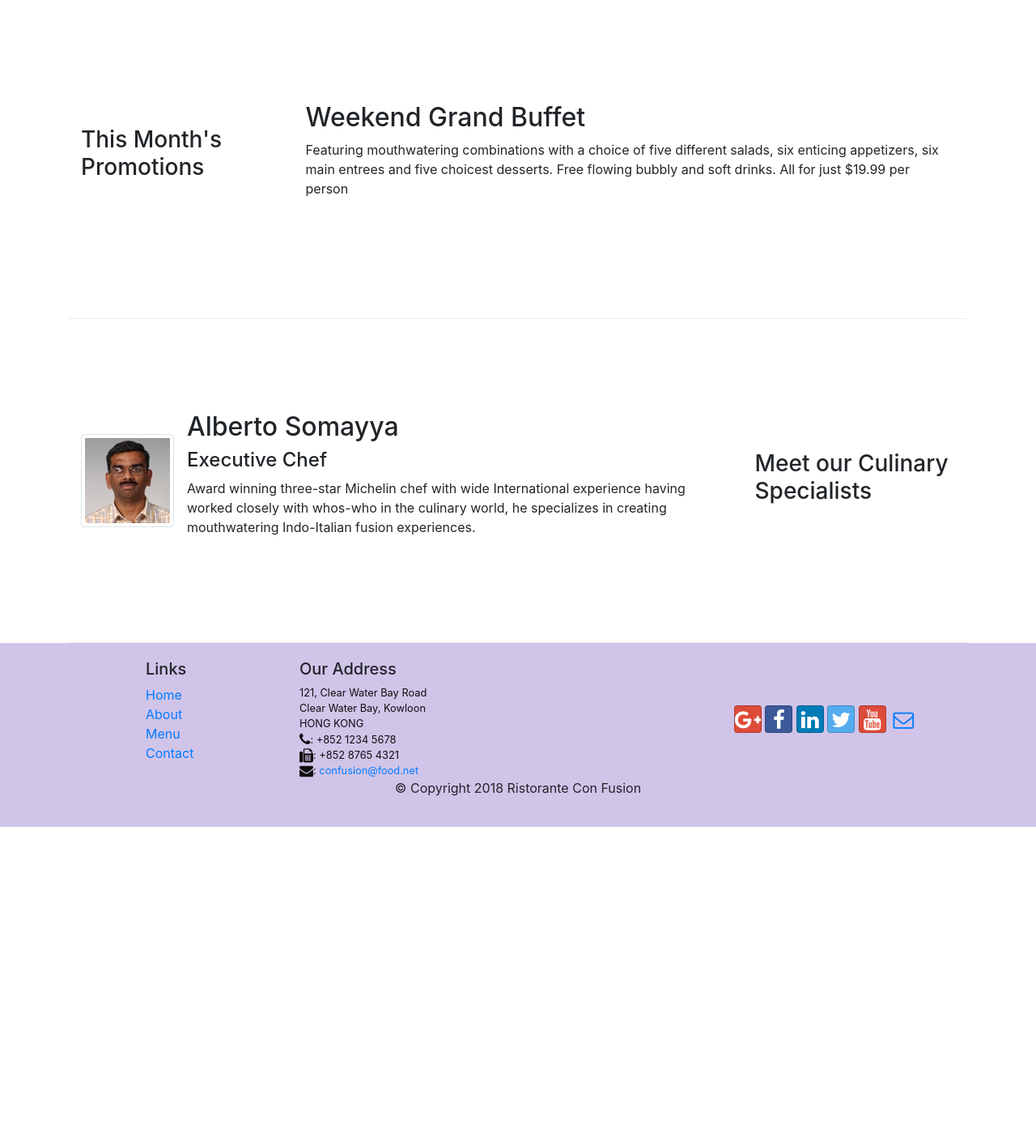
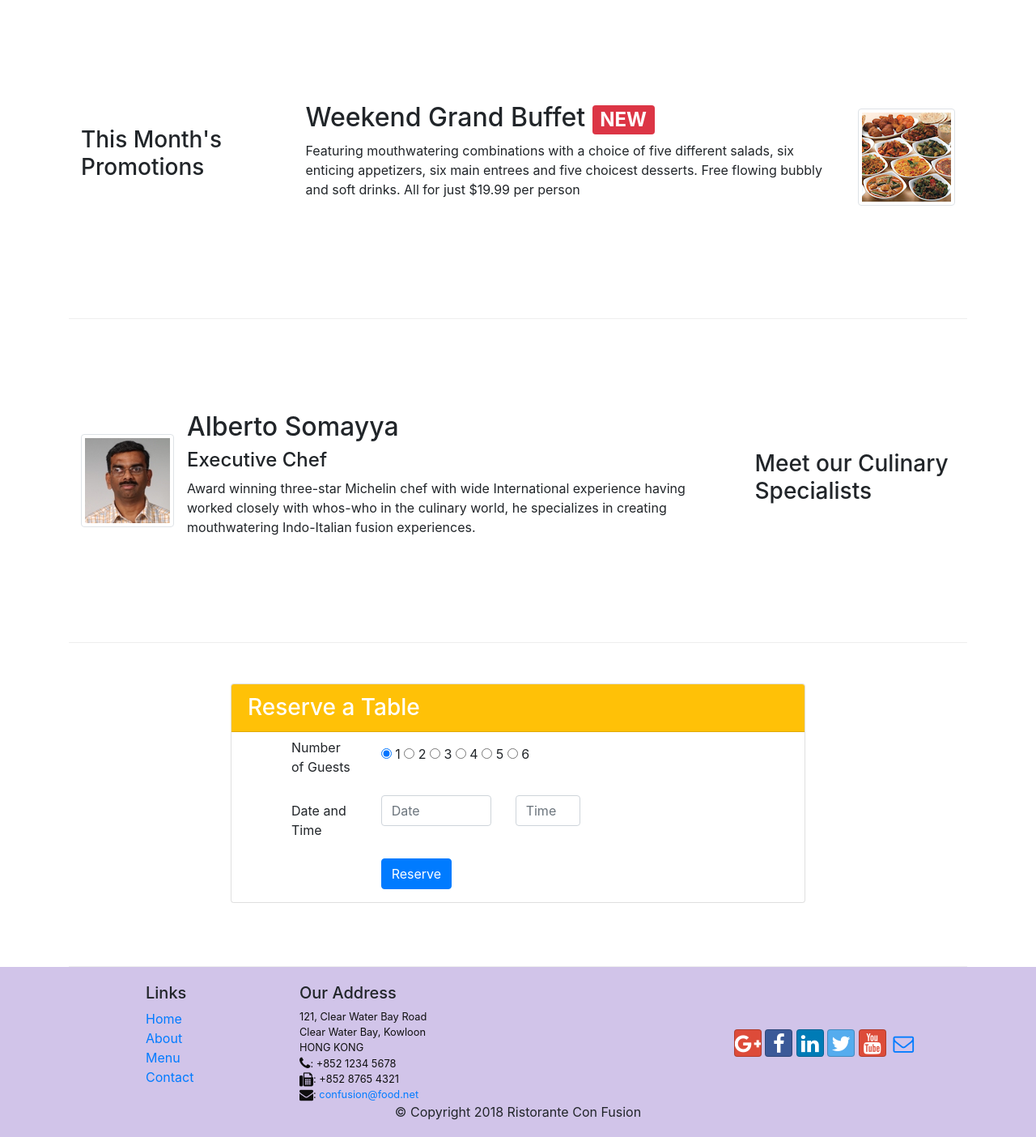
Before and after one commit to dineshbode/conFusion, a website: page index.html in a window 1280 px wide. Shown: the part 740-2144 px from the top of the page at 81% size. Before the commit the page ends 1761 px from the top, so only its background shows below. Drawn offline with nearby package versions, Linux system fonts and the light colour scheme.

Commit message:
Assignment 2 and tabs

```diff
--- a/css/styles.css
+++ b/css/styles.css
@@ -30,3 +30,9 @@ body{
 .navbar-dark{
     background-color: #512DA8;
 }
+.tab-content{
+    border-left: 1px solid #ddd;
+    border-right: 1px solid #ddd;
+    border-bottom: 1px solid #ddd;
+    padding: 10px;
+}
--- a/index.html
+++ b/index.html
@@ -41,8 +41,13 @@
                     <h1>Ristorante con Fusion</h1>
                     <p>We take inspiration from the World's best cuisines, and create a unique fusion experience. Our lipsmacking creations will tickle your culinary senses!</p>
                 </div>
-                <div class="col-12 col-sm-6 align-self-center">
+                <div class="col-sm-2 align-self-center">
                         <img src="img/logo.png" class="img-fluid">
+                </div>
+                <div class="col-sm-4 d-flex align-self-center justify-content-center">
+                <button class="btn btn-sm btn-warning col-sm-6">
+                    <a href="#reserve-table" style="text-decoration: none">Reserve Table</a>
+                </button>
                 </div>
             </div>
         </div>
@@ -58,21 +63,27 @@
                     <img class="d-flex mr-3 img-thumbnail align-self-center"
                         src="img/uthappizza.png" alt="uthappizza">
                     <div class="media-body">
-                        <h2 class="mt-0">Uthappizza</h2>
+                        <h2 class="mt-0">Uthappizza <span class="badge badge-danger">HOT</span> <span class="badge badge-pill badge-secondary">$4.99</span></h2>
                         <p class="d-none d-sm-block">A unique combination of Indian Uthappam (pancake) and Italian pizza, topped with Cerignola olives, ripe vine cherry tomatoes, Vidalia onion, Guntur chillies and Buffalo Paneer.</p>
                     </div>
                 </div>
               </div>
         </div>
 
-
         <div class="row row-content  align-items-center">
             <div class="col-12 col-sm-4 col-md-3">
                 <h3>This Month's Promotions</h3>
             </div>
-            <div class="col col-sm col-md">
-                <h2>Weekend Grand Buffet</h2>
-                <p class="d-none d-sm-block">Featuring mouthwatering combinations with a choice of five different salads, six enticing appetizers, six main entrees and five choicest desserts. Free flowing bubbly and soft drinks. All for just $19.99 per person </p>
+
+            <div class="col col-sm-8 order-sm-last col-md">
+                <div class="media">
+                    <div class="media-body">
+                            <h2 class ="mt-0">Weekend Grand Buffet <span class="badge badge-danger">NEW</span></h2>
+                            <p class="d-none d-sm-block">Featuring mouthwatering combinations with a choice of five different salads, six enticing appetizers, six main entrees and five choicest desserts. Free flowing bubbly and soft drinks. All for just $19.99 per person </p>
+                    </div>
+                    <img class="d-flex ml-3 img-thumbnail align-self-center"
+                        src="img/buffet.png" alt="buffet">
+                </div>
             </div>
         </div>
 
@@ -89,6 +100,53 @@
                             <p class="d-none d-sm-block">Award winning three-star Michelin chef with wide International experience having worked closely with whos-who in the culinary world, he specializes in creating mouthwatering Indo-Italian fusion experiences. </p>
                     </div>
                 </div>
+            </div>
+        </div>
+        <div class="row row-content d-flex justify-content-center">
+            <div class="col-12 col-sm-8">
+                    <div class="card" id="reserve-table">
+                    <h3 class="card-header bg-warning text-white">Reserve a Table</h3>
+                    <form>
+                        <div class="form-group row d-flex offset-1">
+                            <label for="optradio" class="col col-sm-2 col-form-label">Number of Guests</label>
+                            <div class="col-12 col-sm-5 " style="margin-top:15px;">
+                                <label class="radio-inline">
+                                    <input type="radio" id="optradio" name="optradio" checked> 1
+                                </label>
+                                <label class="radio-inline">
+                                    <input type="radio" id="optradio" name="optradio"> 2
+                                </label>
+                                <label class="radio-inline">
+                                    <input type="radio" id="optradio" name="optradio"> 3
+                                </label>
+                                <label class="radio-inline">
+                                        <input type="radio" id="optradio" name="optradio"> 4
+                                </label>
+                                <label class="radio-inline">
+                                        <input type="radio" id="optradio" name="optradio"> 5
+                                </label>
+                                <label class="radio-inline">
+                                        <input type="radio" id="optradio" name="optradio"> 6
+                                </label>
+                            </div>
+                        </div>
+                        <div class="form-group row offset-1">
+                            <label for="date-time" class="col-12 col-sm-2 col-form-label">Date and Time</label>
+                            <div class="col-12 col-sm-3">
+                                <input class="form-control" type="text" id="date-time" placeholder="Date">
+                            </div>
+                            <div class="col-12 col-sm-2">
+                                <input class="form-control" type="text" id="date-time" placeholder="Time">
+                            </div>
+                        </div>
+                        <div class="form-group row d-flex offset-1">
+                            <div class="col-12 col-sm-2"> </div>
+                            <div class="col-12 col-sm-4">
+                                <button class="btn btn-primary" name="Reserve">Reserve</button>
+                            </div>
+                        </div>
+                    </form>
+                    </div>
             </div>
         </div>
     </div>
```
Also changed, not shown: aboutus.html (+30 -0 lines).
